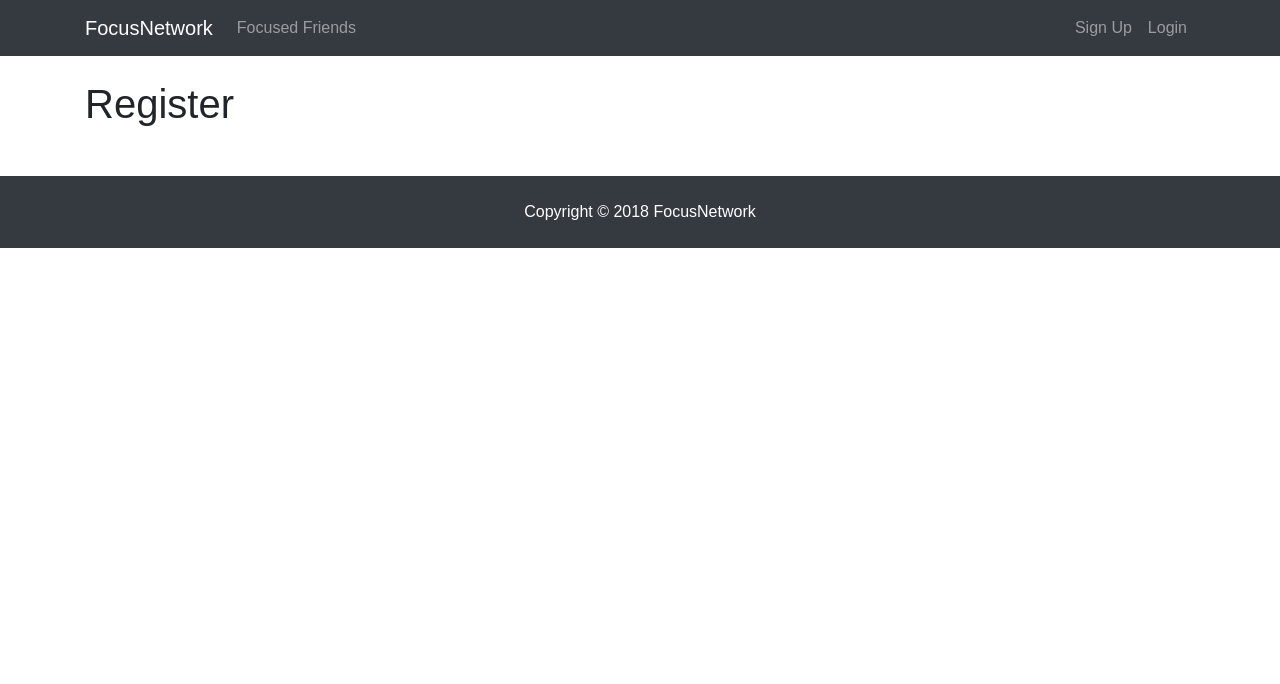
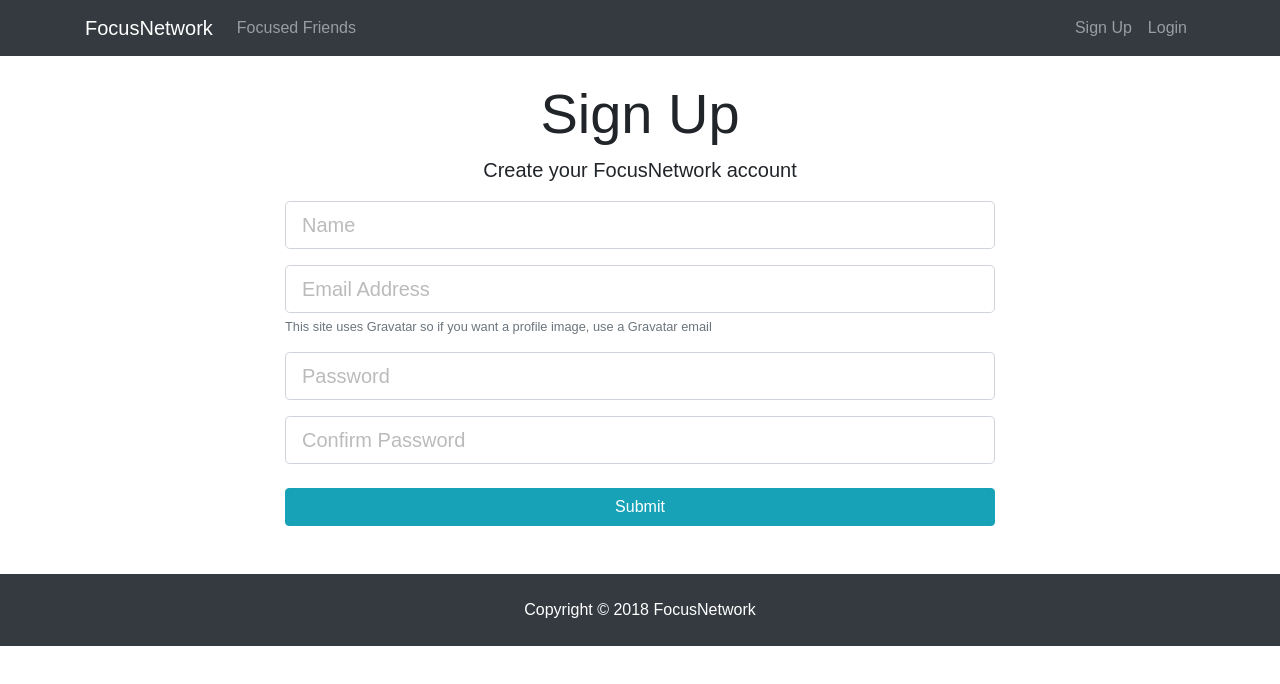
Before and after one commit to Anthony-Mendola/FocusNetwork, a React (Create React App) app in the folder client/: page /register in a window 1280 px wide. Shown: the top 684 px of the page. Built offline with nearby package versions, Linux system fonts and the light colour scheme.

Commit message:
created register form

```diff
--- a/client/src/components/auth/Register.js
+++ b/client/src/components/auth/Register.js
@@ -1,10 +1,97 @@
 import React, { Component } from "react";
 
 class Register extends Component {
+  constructor() {
+    super();
+    this.state = {
+      name: "",
+      email: "",
+      password: "",
+      password2: "",
+      errors: {}
+    };
+
+    this.onChange = this.onChange.bind(this);
+    this.onSubmit = this.onSubmit.bind(this);
+  }
+
+  onChange(e) {
+    this.setState({ [e.target.name]: e.target.value });
+  }
+
+  onSubmit(e) {
+    e.preventDefault();
+
+    const newUser = {
+      name: this.state.name,
+      email: this.state.email,
+      password: this.state.password,
+      password2: this.state.password2
+    };
+
+    console.log(newUser);
+  }
+
   render() {
     return (
-      <div>
-        <h1>Register</h1>
+      <div className="register">
+        <div className="container">
+          <div className="row">
+            <div className="col-md-8 m-auto">
+              <h1 className="display-4 text-center">Sign Up</h1>
+              <p className="lead text-center">
+                Create your FocusNetwork account
+              </p>
+              <form onSubmit={this.onSubmit}>
+                <div className="form-group">
+                  <input
+                    type="text"
+                    className="form-control form-control-lg"
+                    placeholder="Name"
+                    name="name"
+                    value={this.state.name}
+                    onChange={this.onChange}
+                  />
+                </div>
+                <div className="form-group">
+                  <input
+                    type="email"
+                    className="form-control form-control-lg"
+                    placeholder="Email Address"
+                    name="email"
+                    value={this.state.email}
+                    onChange={this.onChange}
+                  />
+                  <small className="form-text text-muted">
+                    This site uses Gravatar so if you want a profile image, use
+                    a Gravatar email
+                  </small>
+                </div>
+                <div className="form-group">
+                  <input
+                    type="password"
+                    className="form-control form-control-lg"
+                    placeholder="Password"
+                    name="password"
+                    value={this.state.password}
+                    onChange={this.onChange}
+                  />
+                </div>
+                <div className="form-group">
+                  <input
+                    type="password"
+                    className="form-control form-control-lg"
+                    placeholder="Confirm Password"
+                    name="password2"
+                    value={this.state.password2}
+                    onChange={this.onChange}
+                  />
+                </div>
+                <input type="submit" className="btn btn-info btn-block mt-4" />
+              </form>
+            </div>
+          </div>
+        </div>
       </div>
     );
   }
```
